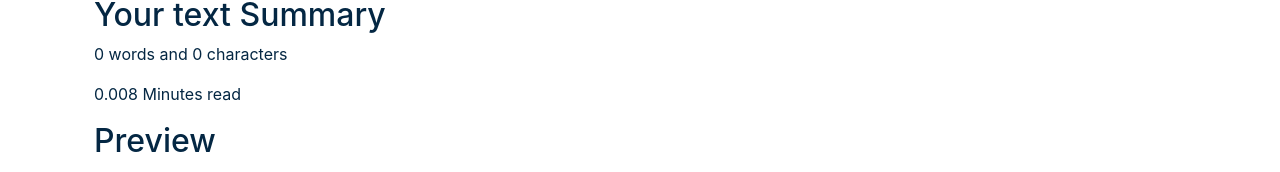
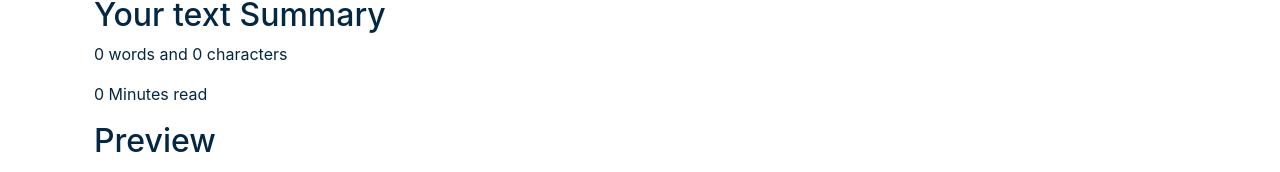
Before and after one commit to bhawana2001/Text-Utils, a React (Create React App) app: page / in a window 1280 px wide. Shown: the part 512-684 px from the top of the page. Built offline with nearby package versions, Linux system fonts and the light colour scheme.

Commit message:
Fix read time issue

```diff
--- a/src/components/TextForm.js
+++ b/src/components/TextForm.js
@@ -84,7 +84,7 @@ export default function TextForm(props) {
             <div className="container my-3" style={{ color: props.mode === 'dark' ? 'white' : '#042743' }}>
                 <h2>Your text Summary</h2>
                 <p>{text.split(" ").filter((element) => { return element.length !== 0 }).length} words and {text.length} characters</p>
-                <p>{0.008 * text.split(" ").length} Minutes read</p>
+                <p>{0.008 * text.split(" ").filter((element) => { return element.length !== 0 }).length} Minutes read</p>
                 <h2>Preview</h2>
                 <p>{text.length > 0 ? text : "Enter something in the textbox to preview it here "}</p>
             </div>
```
